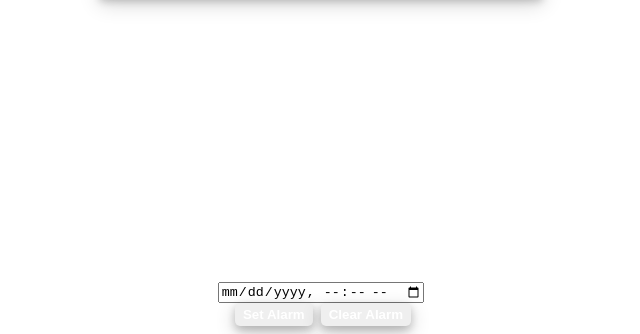
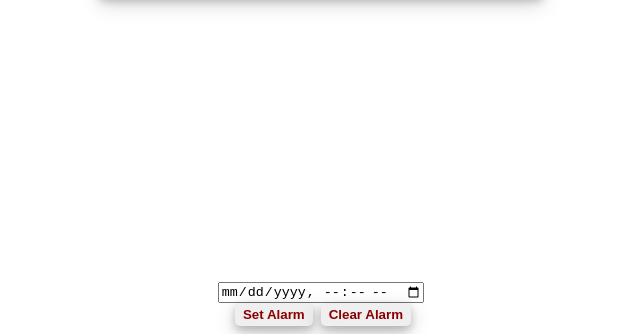
Before and after one commit to TylerVanNostrand/Clock-Project, a plain HTML site: page index.html in a window 1280 px wide. Shown: the part 482-816 px from the top of the page, without its empty margins (319-959 px from the left). Drawn offline with Linux system fonts and the light colour scheme.

Commit message:
changed color of button

```diff
--- a/css/style.css
+++ b/css/style.css
@@ -25,7 +25,7 @@
     font-weight: bold;
     border-radius: 5px;
     border: none;
-    color: white;
+    color: darkred;
     padding: 4px 8px;
     margin-left: 4px;
     align-items: center;
```
